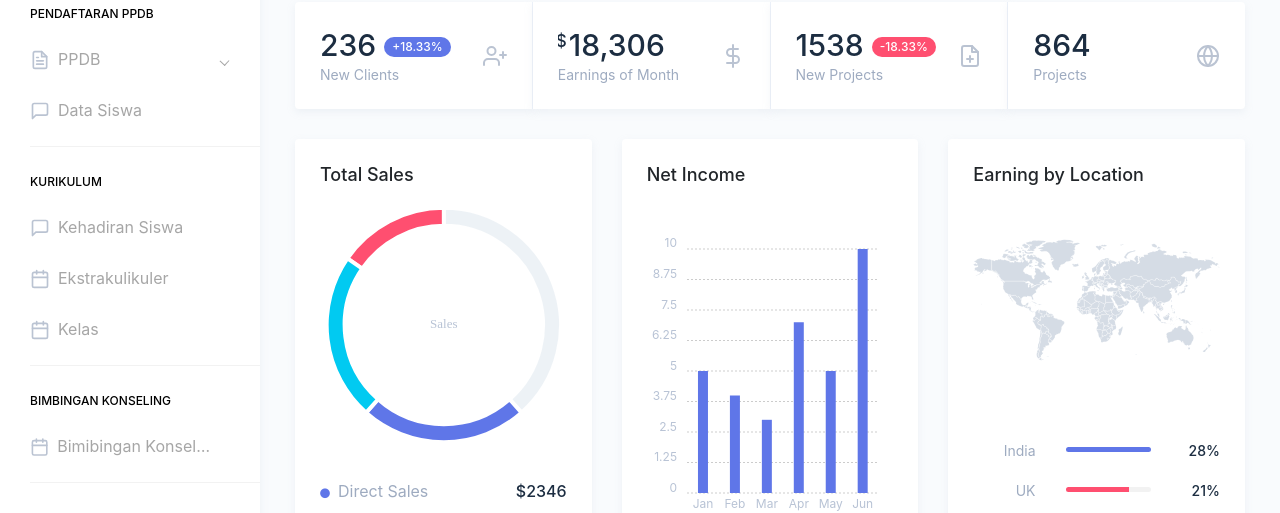
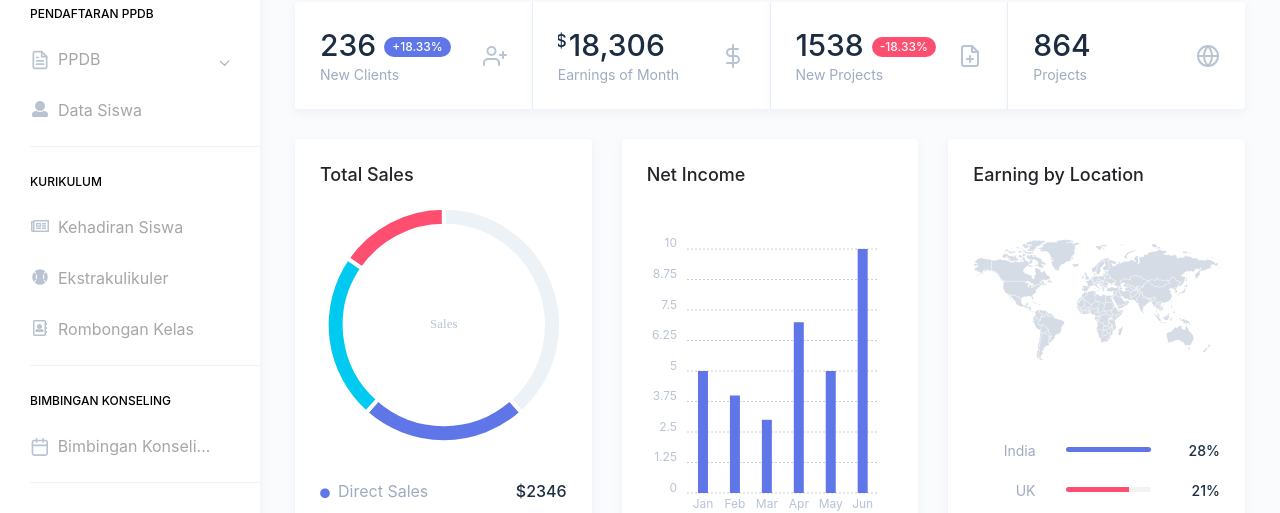
Before and after one commit to StudentCenter/AdminStudentCenter-V1, a React (Create React App) app: page / in a window 1280 px wide. Shown: the part 193-706 px from the top of the page. Built offline with nearby package versions, Linux system fonts and the light colour scheme; a web font is replaced by a local one.

Commit message:
update icon

```diff
--- a/src/App.js
+++ b/src/App.js
@@ -243,15 +243,15 @@ function App() {
                                 </li>
                             </ul>
                     </li>
-                    <li className="sidebar-item"> <a className="sidebar-link sidebar-link" href="/datasiswa" aria-expanded="false"><i data-feather="message-square" className="feather-icon" /><span className="hide-menu">Data Siswa</span></a></li>
+                    <li className="sidebar-item"> <a className="sidebar-link sidebar-link" href="/datasiswa" aria-expanded="false"><i  className="fas fa-user" /><span className="hide-menu">Data Siswa</span></a></li>
                     <li className="list-divider" />
                     <li className="nav-small-cap"><span className="hide-menu">Kurikulum</span></li>
-                    <li className="sidebar-item"> <a className="sidebar-link sidebar-link" href="/kehadiran" aria-expanded="false"><i data-feather="message-square" className="feather-icon" /><span className="hide-menu">Kehadiran Siswa</span></a></li>
-                    <li className="sidebar-item"> <a className="sidebar-link sidebar-link" href="/ekskul" aria-expanded="false"><i data-feather="calendar" className="feather-icon" /><span className="hide-menu">Ekstrakulikuler</span></a></li>
-                    <li className="sidebar-item"> <a className="sidebar-link sidebar-link" href="/kelas" aria-expanded="false"><i data-feather="calendar" className="feather-icon" /><span className="hide-menu">Kelas</span></a></li>
+                    <li className="sidebar-item"> <a className="sidebar-link sidebar-link" href="/kehadiran" aria-expanded="false"><i className="far fa-newspaper" /><span className="hide-menu">Kehadiran Siswa</span></a></li>
+                    <li className="sidebar-item"> <a className="sidebar-link sidebar-link" href="/ekskul" aria-expanded="false"><i className="fas fa-baseball-ball" /><span className="hide-menu">Ekstrakulikuler</span></a></li>
+                    <li className="sidebar-item"> <a className="sidebar-link sidebar-link" href="/kelas" aria-expanded="false"><i  className="far fa-address-book" /><span className="hide-menu">Rombongan Kelas</span></a></li>
                     <li className="list-divider" />
                     <li className="nav-small-cap"><span className="hide-menu">Bimbingan Konseling</span></li>
-                    <li className="sidebar-item"> <a className="sidebar-link sidebar-link" href="/bimbingankonseling" aria-expanded="false"><i data-feather="calendar" className="feather-icon" /><span className="hide-menu">Bimibingan Konseling</span></a></li>
+                    <li className="sidebar-item"> <a className="sidebar-link sidebar-link" href="/bimbingankonseling" aria-expanded="false"><i data-feather="calendar" className="feather-icon" /><span className="hide-menu">Bimbingan Konseling</span></a></li>
                     <li className="list-divider" />
                   </ul>
                 </nav>
```
